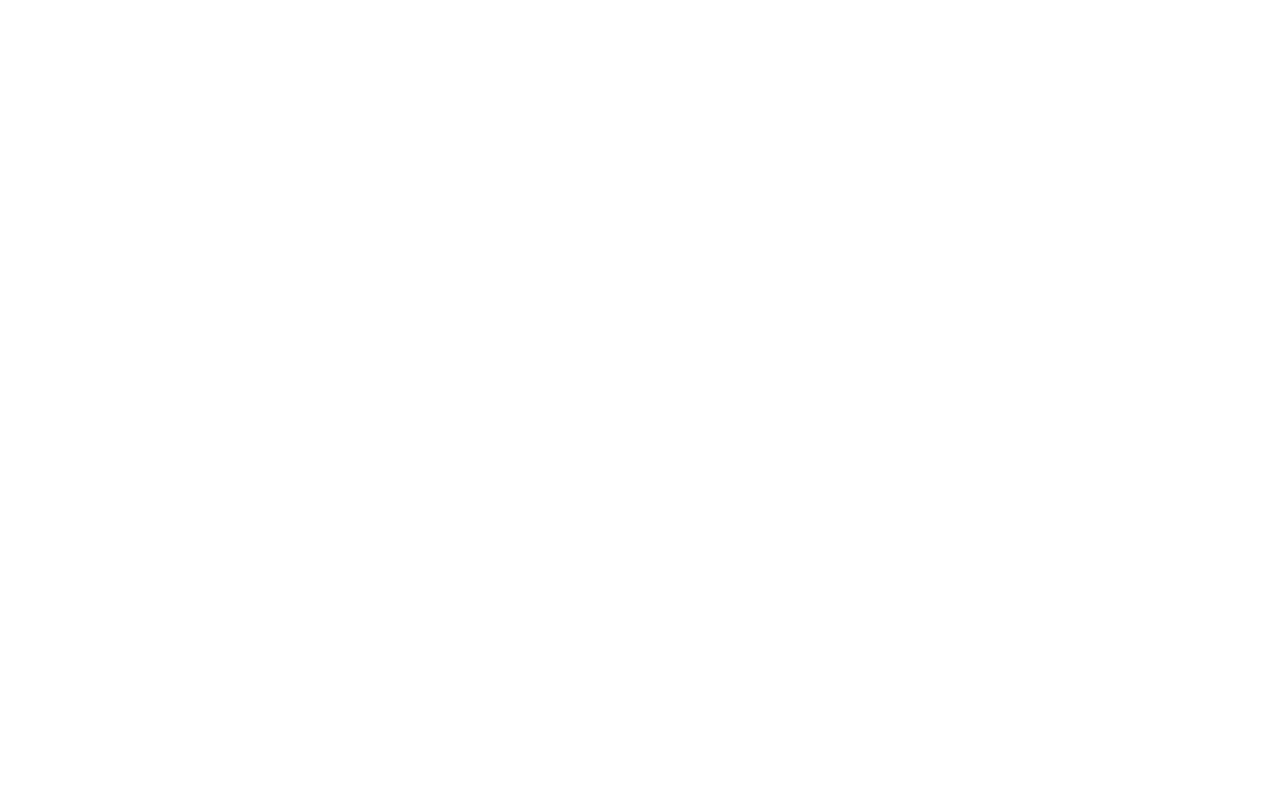
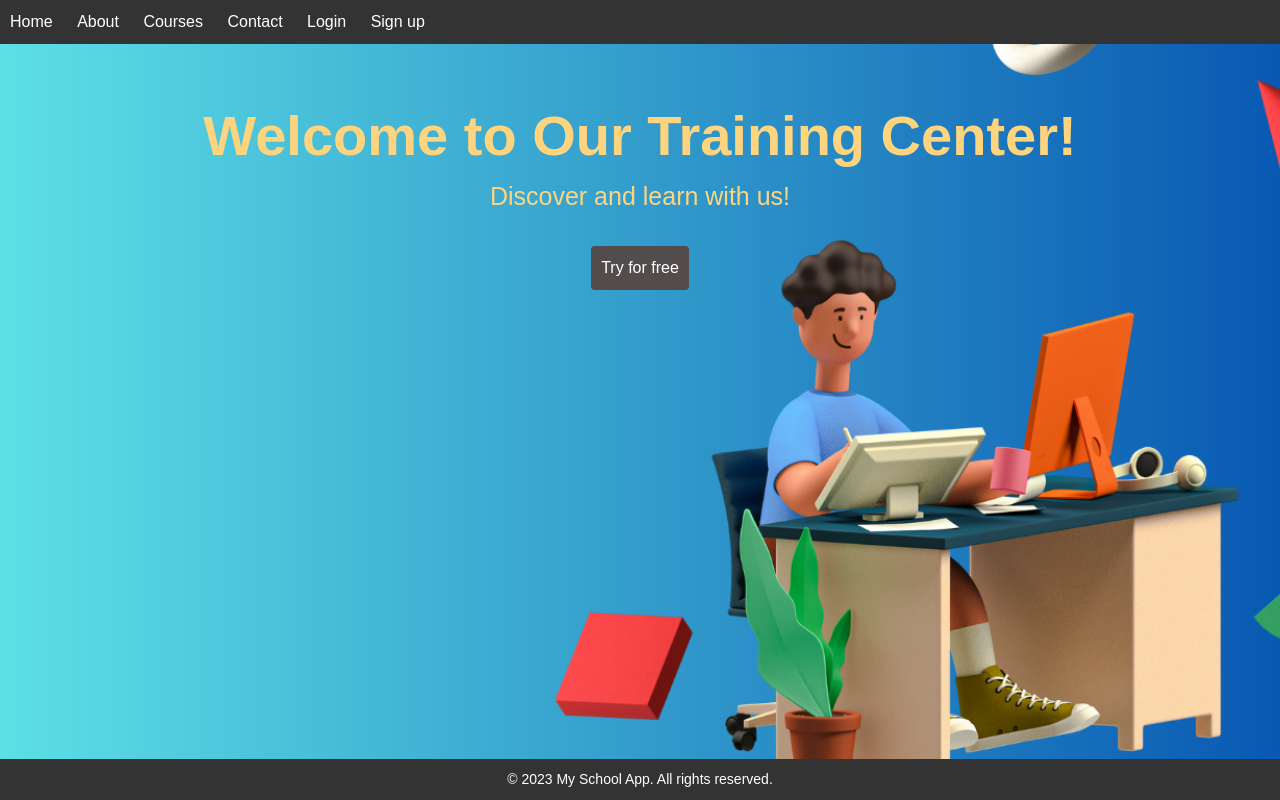
Before and after one commit to Baobear520/TC, a Django app: page /homepage in a window 1280 px wide. Before the commit the page is empty. Run offline with Django 4.2, Linux system fonts and the light colour scheme.

Commit message:
25th commit 1. Create  index.html and styles.css for the homepage 2. Add an image for the background

```diff
--- /dev/null
+++ b/home/static/home/styles.css
@@ -0,0 +1,86 @@
+/* Reset default styles */
+* {
+  margin: 0;
+  padding: 0;
+  box-sizing: border-box;
+}
+
+/* Basic styling */
+body {
+  font-family: Arial, Helvetica, sans-serif;
+  line-height: 1.5;
+  display: flex;
+  flex-direction: column;
+  min-height: 100vh;
+  background-image: url('Welcome.png');
+  background-repeat: no-repeat;
+  background-size: cover;
+}
+
+.container {
+  max-width: 960px;
+  margin: 0 auto;
+  padding: 20px;
+}
+
+/* Header */
+header {
+  background-color: #333;
+  color: #fff;
+  padding: 10px;
+}
+
+nav ul {
+  list-style-type: none;
+}
+
+nav ul li {
+  display: inline;
+}
+
+nav ul li a {
+  color: #fff;
+  text-decoration: none;
+  margin-right: 20px;
+}
+
+/* Hero section */
+.hero {
+  color: rgb(255, 212, 127);
+  text-align: center;
+  padding: 50px 0;
+
+}
+
+.hero h1 {
+  font-size: 56px;
+
+}
+
+.hero p {
+  font-size: 25px;
+  margin-bottom: 30px;
+}
+
+.btn {
+  display: inline-block;
+  background-color:#524c4c;
+  color: #fff;
+  padding: 10px 10px;
+  text-decoration: none;
+  border-radius: 4px;
+}
+
+/* Footer */
+footer {
+  background-color: #333;
+  color: #fff;
+  padding: 10px;
+  text-align: center;
+  margin-top: auto;
+  width: 100%;
+}
+
+footer p {
+  font-size: 14px;
+}
--- a/home/templates/home/index.html
+++ b/home/templates/home/index.html
@@ -1,11 +1,35 @@
+{% load static %}
 <!DOCTYPE html>
-<html lang="en">
+<html>
 <head>
-    <meta charset="UTF-8">
-    <meta name="viewport" content="width=device-width, initial-scale=1.0">
-    <title>Document</title>
+  <meta charset="UTF-8">
+  <title>Our Training Center</title>
+  <link rel="stylesheet" href="{% static 'home/styles.css' %}">
 </head>
 <body>
+  <header>
+    <nav>
+      <ul>
+        <li><a href="http://127.0.0.1:8000/homepage">Home</a></li>
+        <li><a href="#">About</a></li>
+        <li><a href="http://127.0.0.1:8000/school/courses">Courses</a></li>
+        <li><a href="#">Contact</a></li>
+        <li><a href="http://127.0.0.1:8000/registration/login">Login</a></li>
+        <li><a href="http://127.0.0.1:8000/registration/create">Sign up</a></li>
+      </ul>
+    </nav>
+  </header>
 
+  <main>
+    <section class="hero">
+      <h1>Welcome to Our Training Center!</h1>
+      <p>Discover and learn with us!</p>
+      <a href="#" class="btn">Try for free</a>
+    </section>
+  </main>
+
+  <footer>
+    <p>&copy; 2023 My School App. All rights reserved.</p>
+  </footer>
 </body>
 </html>
```
Also changed, not shown: home/static/home/Welcome.png (added).
